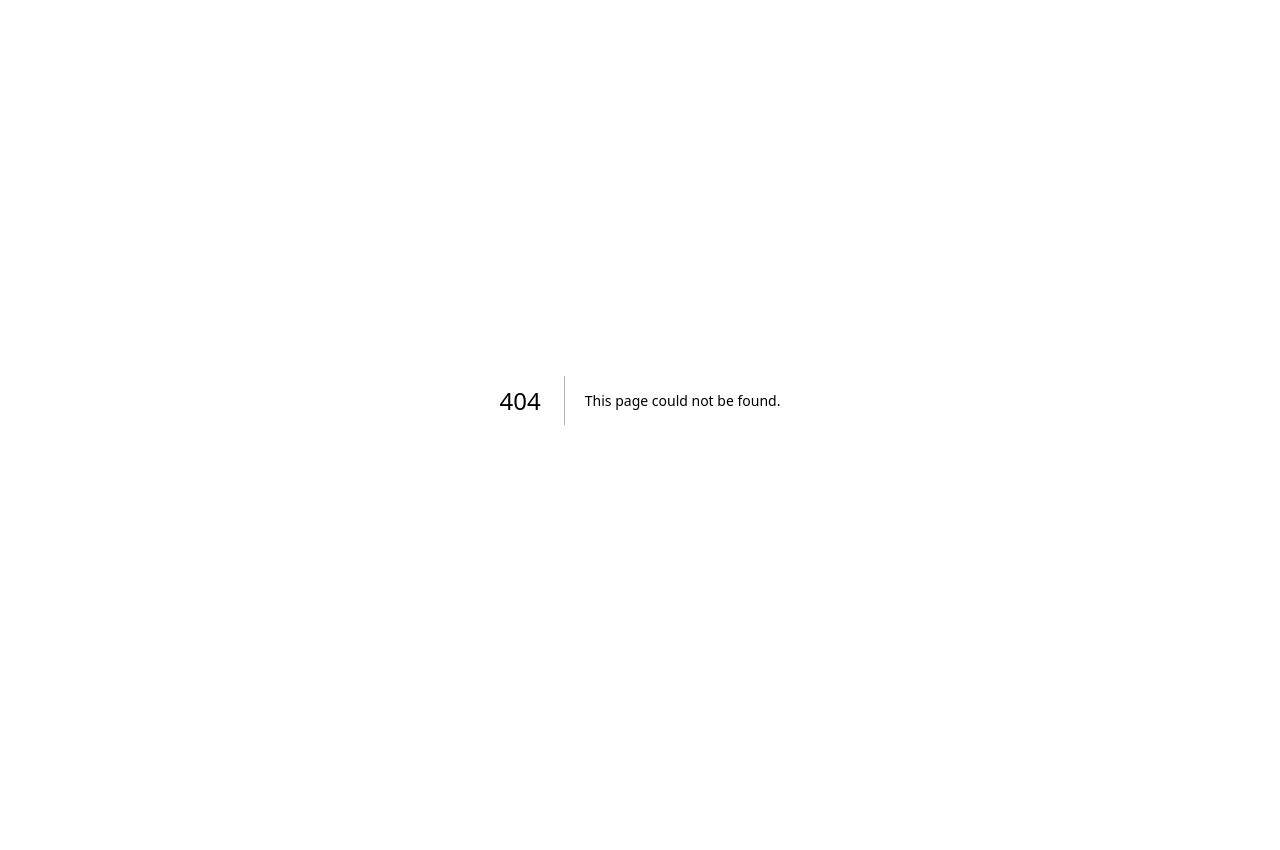
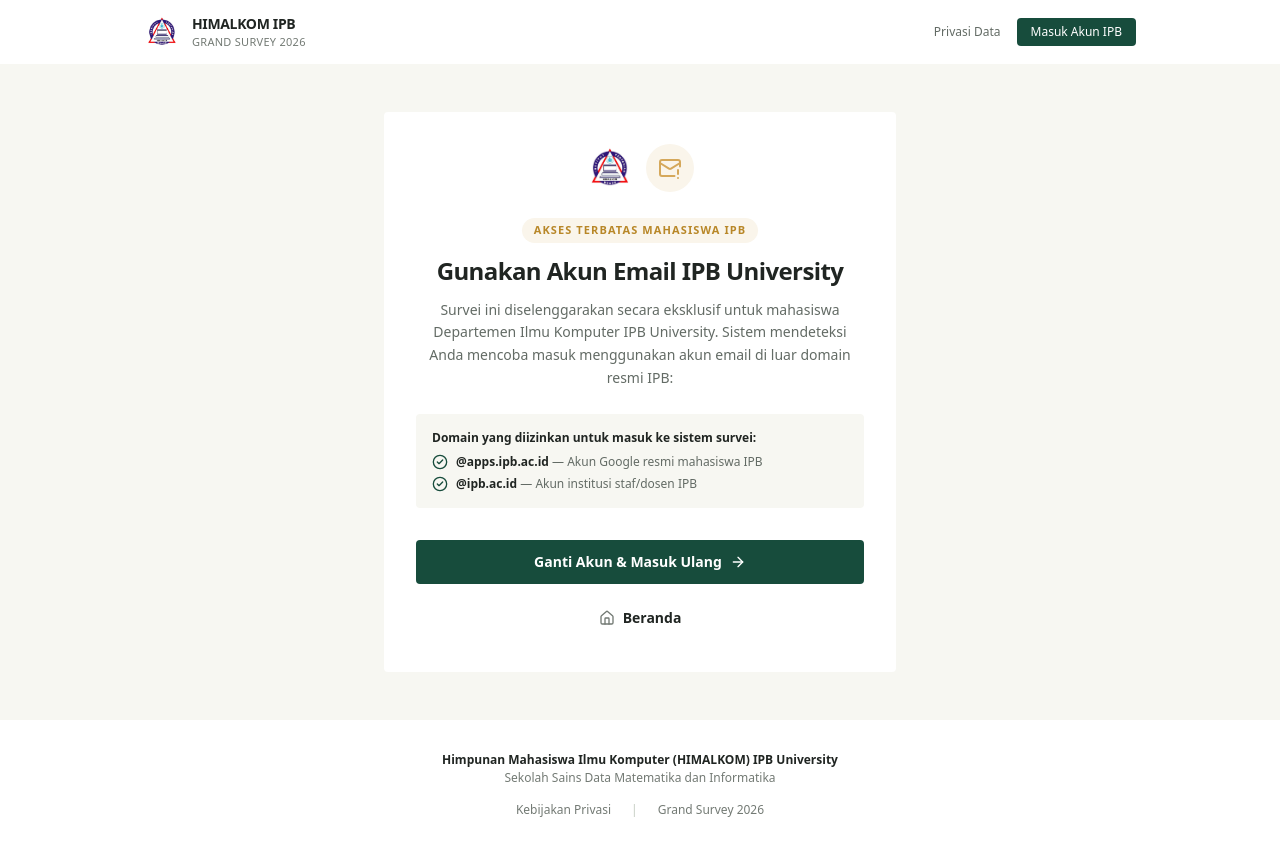
Before and after one commit to farrelachr/Grand-Survey, a Next.js app: page /unauthorized-domain in a window 1280 px wide. Before the commit this address had no page. Before the commit the page ends 800 px from the top, so only its background shows below. Built offline with nearby package versions, Linux system fonts and the light colour scheme; no server answers.

Commit message:
feat: add dedicated unauthorized-domain notice page for non-ipb login attempts

```diff
--- a/src/app/auth/callback/route.ts
+++ b/src/app/auth/callback/route.ts
@@ -19,10 +19,10 @@
       if (user?.email) {
         const validation = validateStudentEmail(user.email);
         if (!validation.isValid) {
-          // Reject invalid domain immediately, sign out and redirect to login error
+          // Reject invalid domain immediately, sign out and redirect to unauthorized domain notice page
           await supabase.auth.signOut();
           return NextResponse.redirect(
-            new URL(`/login?error=${encodeURIComponent("Domain email tidak diizinkan. Gunakan email @apps.ipb.ac.id")}`, request.url)
+            new URL(`/unauthorized-domain?email=${encodeURIComponent(user.email)}`, request.url)
           );
         }
       }
--- a/src/app/survey/page.tsx
+++ b/src/app/survey/page.tsx
@@ -28,7 +28,7 @@
   // Verify email domain
   const validation = validateStudentEmail(user.email || "");
   if (!validation.isValid) {
-    redirect(`/login?error=${encodeURIComponent("Akses ditolak: Gunakan email resmi IPB University.")}`);
+    redirect(`/unauthorized-domain?email=${encodeURIComponent(user.email || "")}`);
   }
 
   // Check if respondent already submitted (non-admin can only submit once)
--- /dev/null
+++ b/src/app/unauthorized-domain/page.tsx
@@ -0,0 +1,108 @@
+import { Header } from "@/components/Header";
+import { Footer } from "@/components/Footer";
+import Link from "next/link";
+import Image from "next/image";
+import { MailWarning, ArrowRight, Home, CheckCircle2 } from "lucide-react";
+
+export const metadata = {
+  title: "Gunakan Akun IPB University — Grand Survey HIMALKOM 2026",
+  description: "Pemberitahuan penggunaan akun email resmi IPB University (@apps.ipb.ac.id) untuk mengisi Grand Survey HIMALKOM 2026.",
+};
+
+export const dynamic = "force-dynamic";
+
+export default async function UnauthorizedDomainPage({
+  searchParams,
+}: {
+  searchParams: Promise<{ email?: string }>;
+}) {
+  const { email } = await searchParams;
+
+  return (
+    <div className="min-h-screen flex flex-col bg-[#F7F7F2]">
+      <Header />
+
+      <main className="flex-1 flex items-center justify-center py-12 px-4 sm:px-6">
+        <div className="max-w-lg w-full bg-[#FFFFFF] border border-[#E1E5DF] rounded p-8 sm:p-10 shadow-sm text-center">
+          {/* Logo & Warning Icon */}
+          <div className="flex items-center justify-center gap-3 mb-6">
+            <div className="w-12 h-12 relative shrink-0">
+              <Image
+                src="/himalkom-logo.png"
+                alt="Logo HIMALKOM IPB"
+                width={48}
+                height={48}
+                className="object-contain"
+                priority
+              />
+            </div>
+            <div className="w-12 h-12 rounded-full bg-[#FAF5EB] border border-[#D5A85B]/30 text-[#D5A85B] flex items-center justify-center shrink-0">
+              <MailWarning className="w-6 h-6" />
+            </div>
+          </div>
+
+          <span className="inline-block text-[11px] font-semibold uppercase tracking-widest text-[#B88728] bg-[#FAF5EB] border border-[#D5A85B]/30 px-3 py-1 rounded-full mb-3">
+            Akses Terbatas Mahasiswa IPB
+          </span>
+
+          <h1 className="text-2xl sm:text-3xl font-bold tracking-tight text-[#202522]">
+            Gunakan Akun Email IPB University
+          </h1>
+
+          <p className="mt-3 text-sm text-[#636B65] leading-relaxed">
+            Survei ini diselenggarakan secara eksklusif untuk mahasiswa Departemen Ilmu Komputer IPB University. Sistem mendeteksi Anda mencoba masuk menggunakan akun email di luar domain resmi IPB:
+          </p>
+
+          {/* Detected Email Display */}
+          {email && (
+            <div className="mt-4 p-3 rounded bg-[#FEE4E2]/50 border border-[#B42318]/20 text-xs font-mono text-[#B42318] break-all">
+              {email}
+            </div>
+          )}
+
+          {/* Allowed Domain Info */}
+          <div className="mt-6 text-left bg-[#F7F7F2] border border-[#E1E5DF] rounded p-4 text-xs space-y-2">
+            <p className="font-semibold text-[#202522]">
+              Domain yang diizinkan untuk masuk ke sistem survei:
+            </p>
+            <div className="space-y-1.5 text-[#636B65]">
+              <div className="flex items-center gap-2">
+                <CheckCircle2 className="w-4 h-4 text-[#174C3C] shrink-0" />
+                <span>
+                  <strong className="text-[#202522]">@apps.ipb.ac.id</strong> — Akun Google resmi mahasiswa IPB
+                </span>
+              </div>
+              <div className="flex items-center gap-2">
+                <CheckCircle2 className="w-4 h-4 text-[#174C3C] shrink-0" />
+                <span>
+                  <strong className="text-[#202522]">@ipb.ac.id</strong> — Akun institusi staf/dosen IPB
+                </span>
+              </div>
+            </div>
+          </div>
+
+          {/* Action Buttons */}
+          <div className="mt-8 flex flex-col sm:flex-row gap-3">
+            <Link
+              href="/login"
+              className="flex-1 inline-flex items-center justify-center gap-2 bg-[#174C3C] text-white px-5 py-3 rounded text-sm font-semibold hover:bg-[#123B2F] transition-all shadow-sm"
+            >
+              <span>Ganti Akun & Masuk Ulang</span>
+              <ArrowRight className="w-4 h-4" />
+            </Link>
+
+            <Link
+              href="/"
+              className="inline-flex items-center justify-center gap-2 px-5 py-3 rounded text-sm font-semibold text-[#202522] border border-[#E1E5DF] bg-[#FFFFFF] hover:bg-[#F7F7F2] transition-colors"
+            >
+              <Home className="w-4 h-4 text-[#737A74]" />
+              <span>Beranda</span>
+            </Link>
+          </div>
+        </div>
+      </main>
+
+      <Footer />
+    </div>
+  );
+}
```
